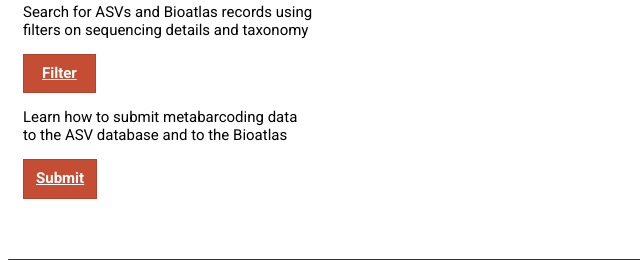
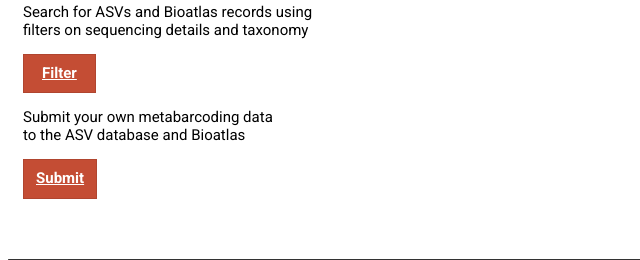
Before and after one commit to biodiversitydata-se/mol-mod, a Flask app: page / in a window 1280 px wide. Shown: the part 760-1020 px from the top of the page, without its empty margins (0-640 px from the left). Run offline with Flask 2, Linux system fonts and the light colour scheme; parts of the project's set-up code (start-up, migrations or seed data) failed here and were passed over; some libraries are stand-ins or nearby versions.

Commit message:
Reword submit info

```diff
--- a/molmod/templates/index.html
+++ b/molmod/templates/index.html
@@ -22,7 +22,7 @@
             <p><a class="btn btn-primary"  id=filter_link href="{{ url_for('filter_bp.filter') }}" role="button">Filter</a></p>
         </div>
         <div class="col-md-4">
-            <p>Learn how to submit metabarcoding data<br>to the ASV database and to the Bioatlas
+            <p>Submit your own metabarcoding data<br>to the ASV database and Bioatlas
             </p>
             <p><a class="btn btn-primary"  id=submit_link href="{{ url_for('main_bp.submit') }}" role="button">Submit</a></p>
         </div>
```
